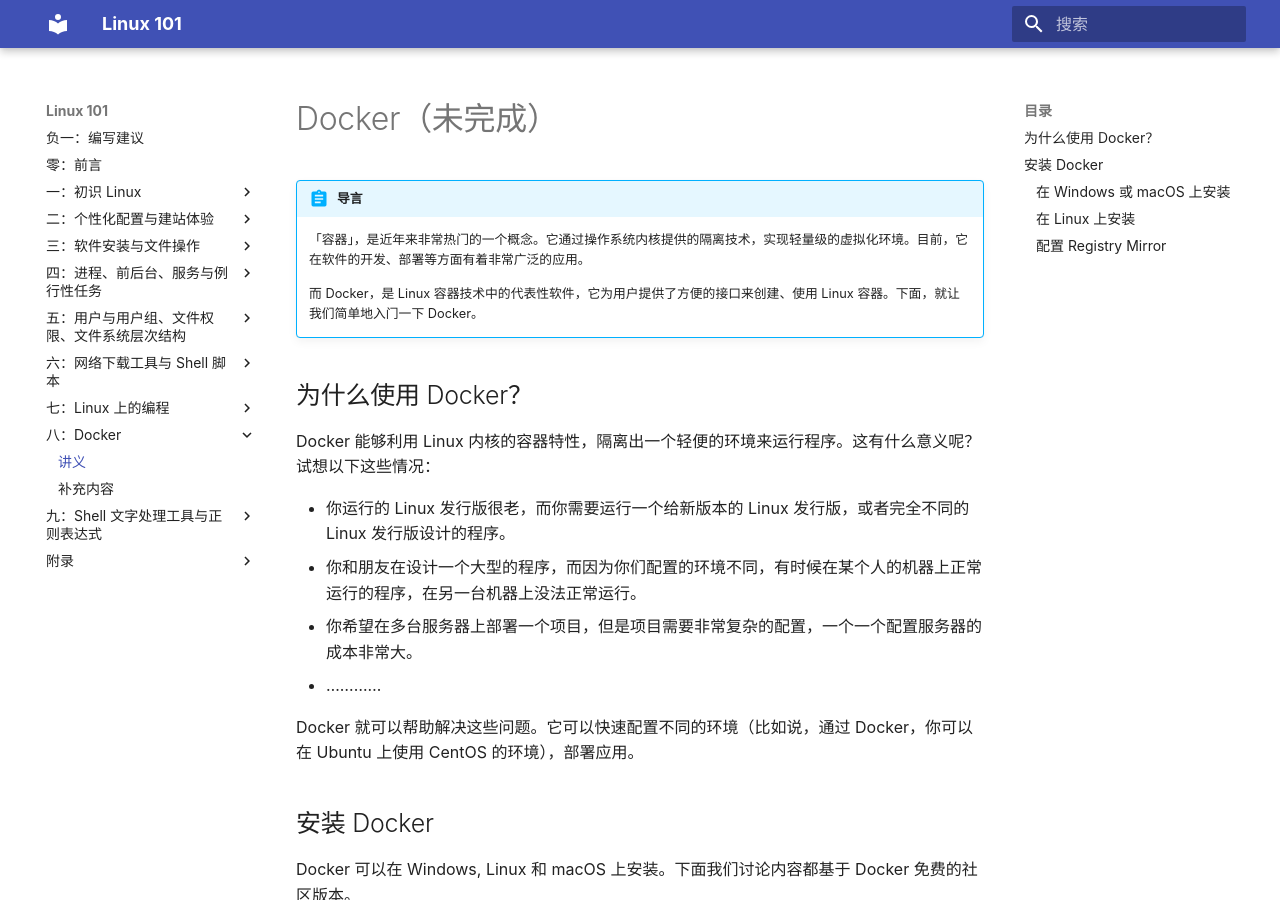
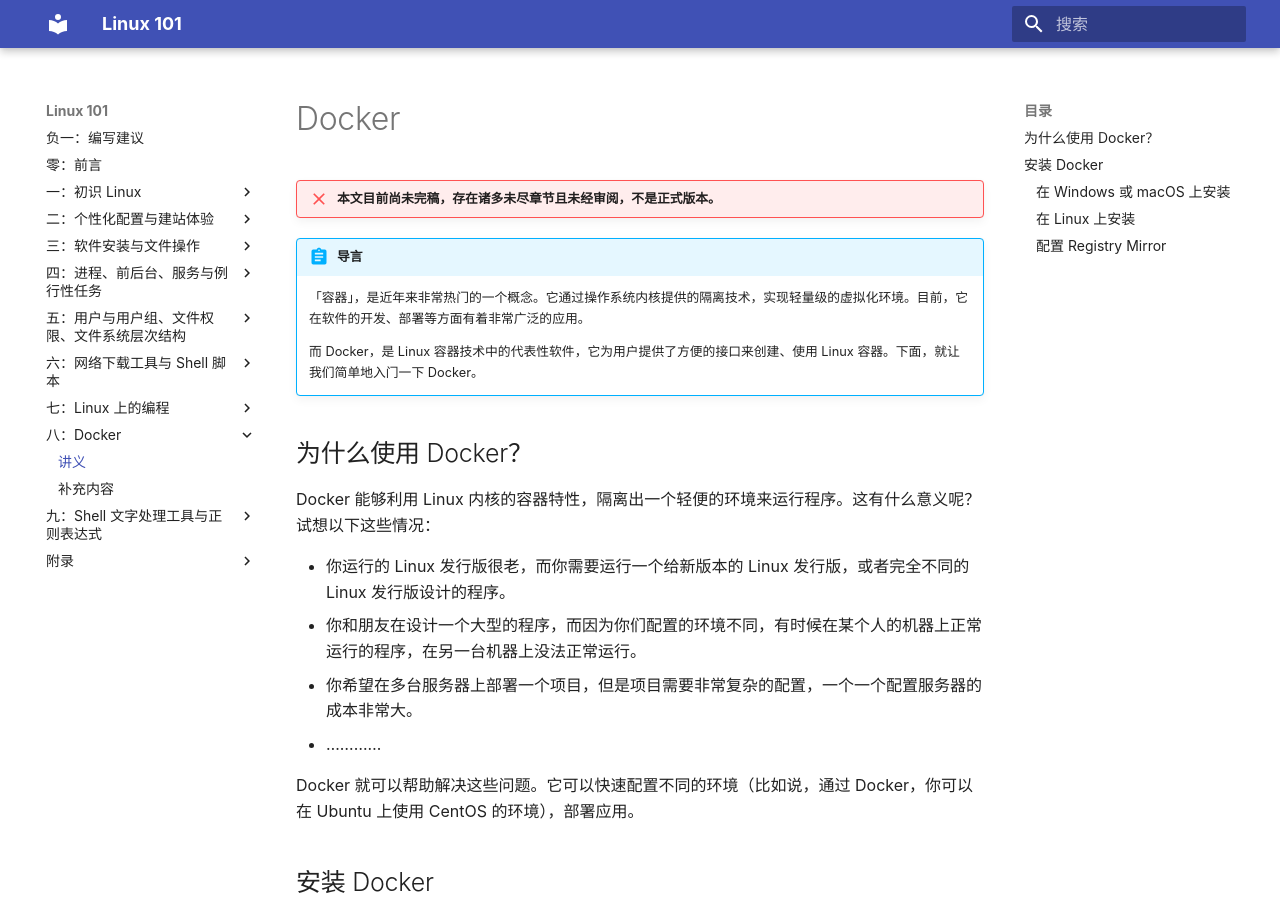
Before and after one commit to ustclug/Linux101-docs, an MkDocs documentation site: the page built from docs/Ch08/1.md, in a window 1280 px wide and 900 px high. Built offline with MkDocs 1.6.1 and Material for MkDocs 9.7.7, drawn with Linux system fonts in a browser that asks for light colours.

Commit message:
Ch08: unfinished

```diff
--- a/docs/Ch08/1.md
+++ b/docs/Ch08/1.md
@@ -1,4 +1,6 @@
-# Docker（未完成）
+# Docker
+
+!!! Failure "本文目前尚未完稿，存在诸多未尽章节且未经审阅，不是正式版本。"
 
 !!! abstract "导言"
 
```
